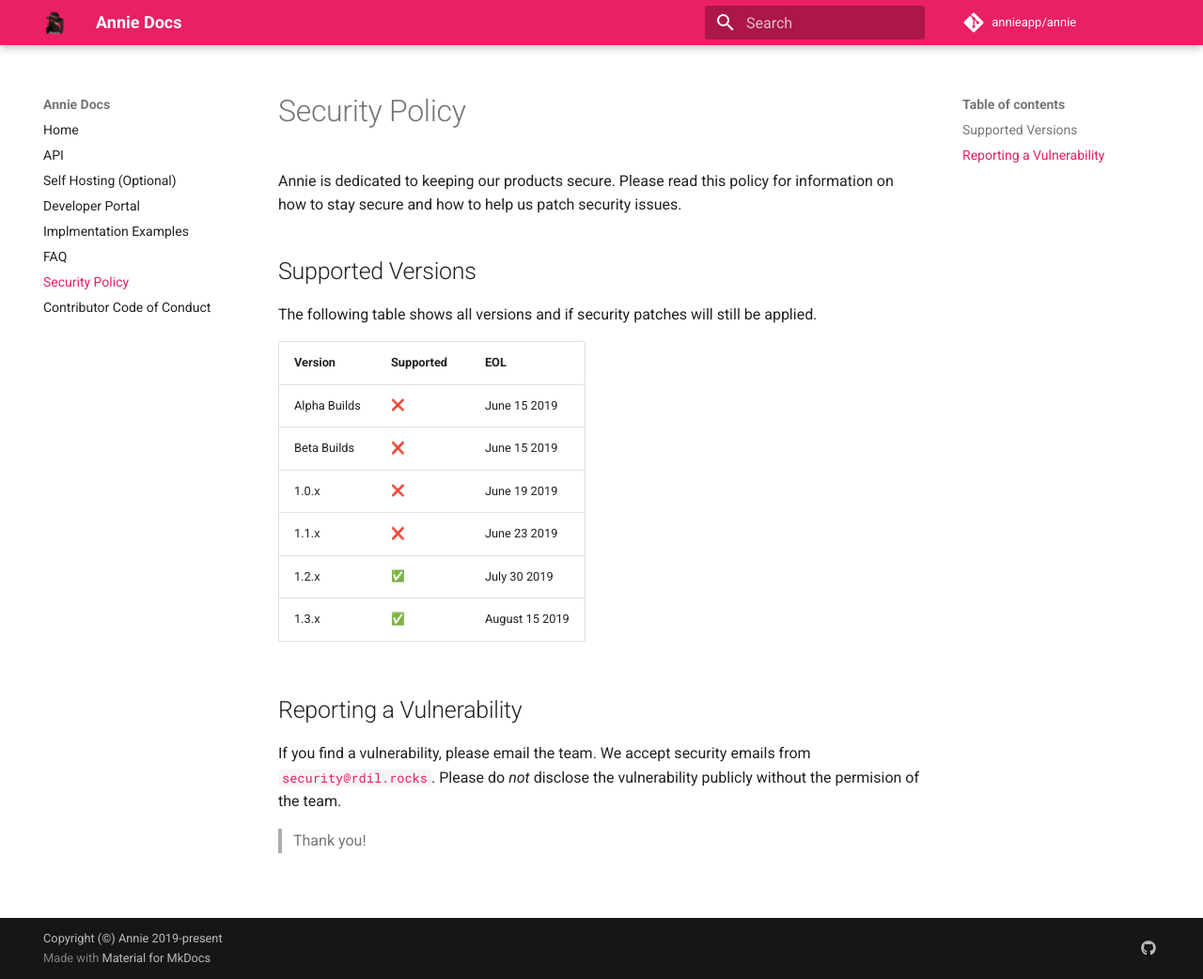
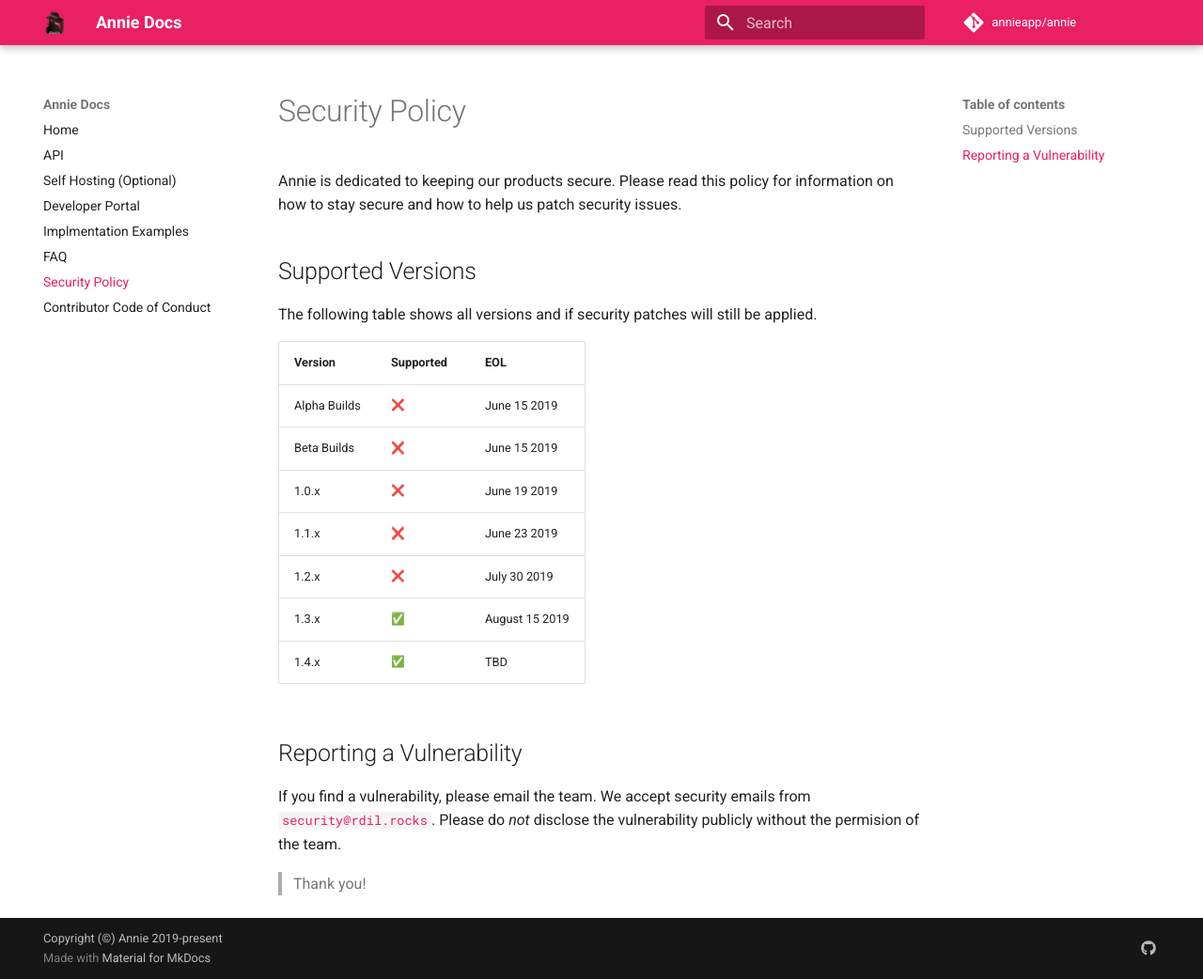
Before and after one commit to annieapp/annie, an MkDocs documentation site: the page built from docs/security.md, in a window 1280 px wide and 1042 px high. Shown: the whole window at 94% size. Built offline with MkDocs 1.6.1 and Material for MkDocs 9.7.7, drawn with Linux system fonts in a browser that asks for light colours; emoji names are drawn with the system emoji font; comment, search, counter and statistics services are not loaded.

Commit message:
Update security docs

```diff
--- a/docs/security.md
+++ b/docs/security.md
@@ -12,8 +12,9 @@
 | Beta Builds    | :x:                | June 15 2019   |
 | 1.0.x          | :x:                | June 19 2019   |
 | 1.1.x          | :x:                | June 23 2019   |
-| 1.2.x          | :white_check_mark: | July 30 2019   |
+| 1.2.x          | :x:                | July 30 2019   |
 | 1.3.x          | :white_check_mark: | August 15 2019 |
+| 1.4.x          | :white_check_mark: | TBD            |
 
 ## Reporting a Vulnerability
 
```
